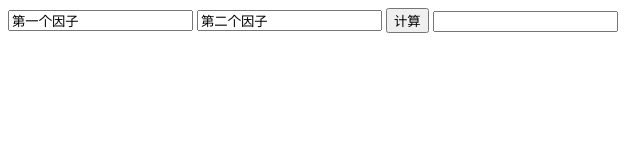
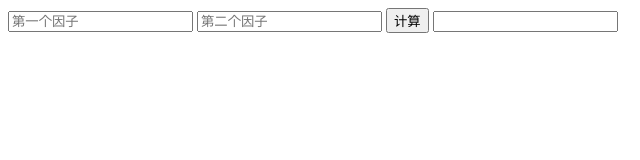
Before and after one commit to tjdxsj/learngit, a plain HTML site: page this.html in a window 1280 px wide. Shown: the full height of the page, 0-640 px from the left. Drawn offline with Linux system fonts and the light colour scheme.

Commit message:
修改了this.html“”

```diff
--- a/this.html
+++ b/this.html
@@ -7,8 +7,8 @@
     <title>this</title>
 </head>
 <body>
-    <input type="text" value="第一个因子" id="x">
-    <input type="text" value="第二个因子" id="y">
+    <input type="text" value="" placeholder="第一个因子" id="x">
+    <input type="text" value="" placeholder="第二个因子" id="y">
     <button id="jisuan">计算</button>
     <input type="text" id="result">
 </body>
```
